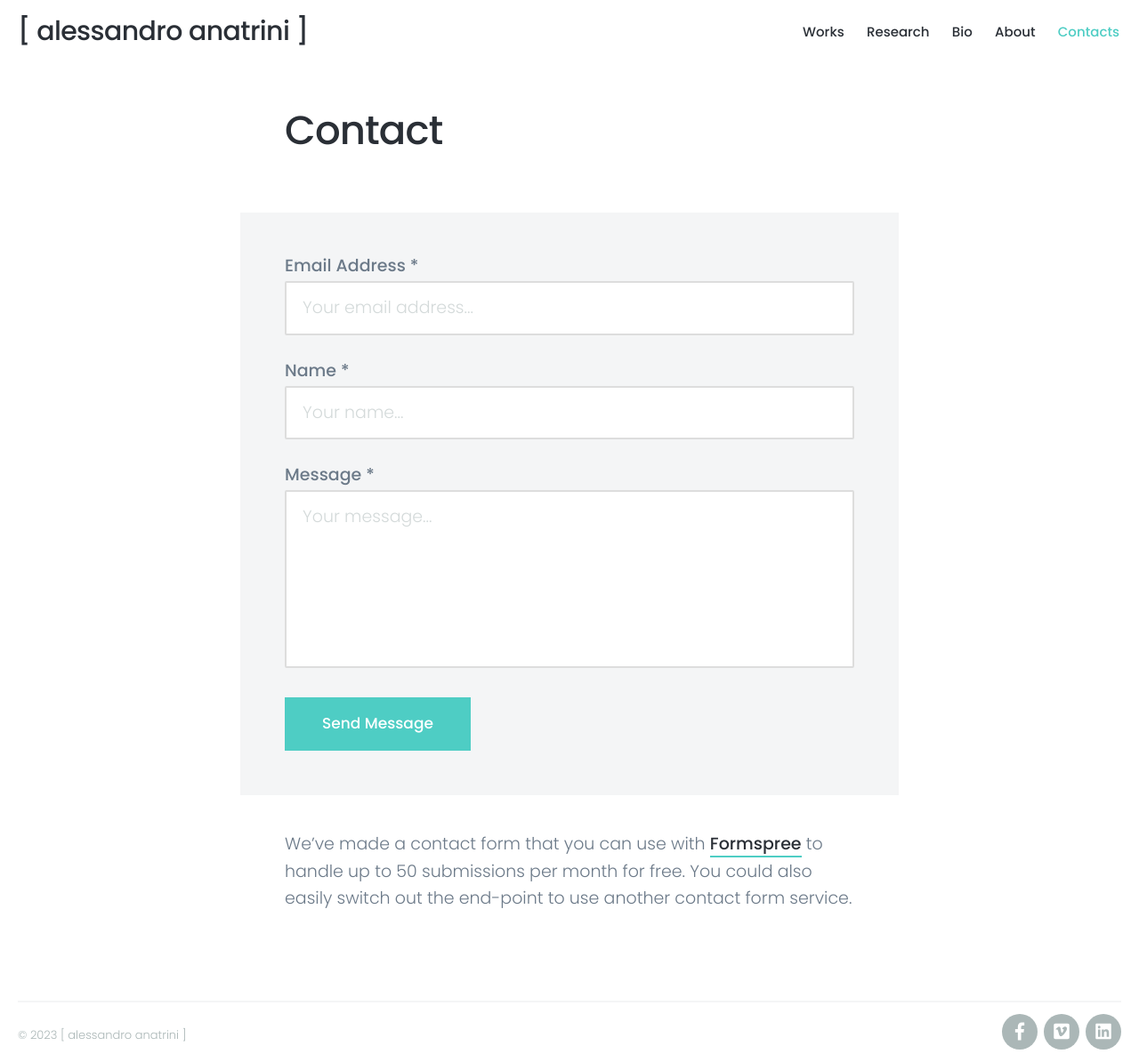
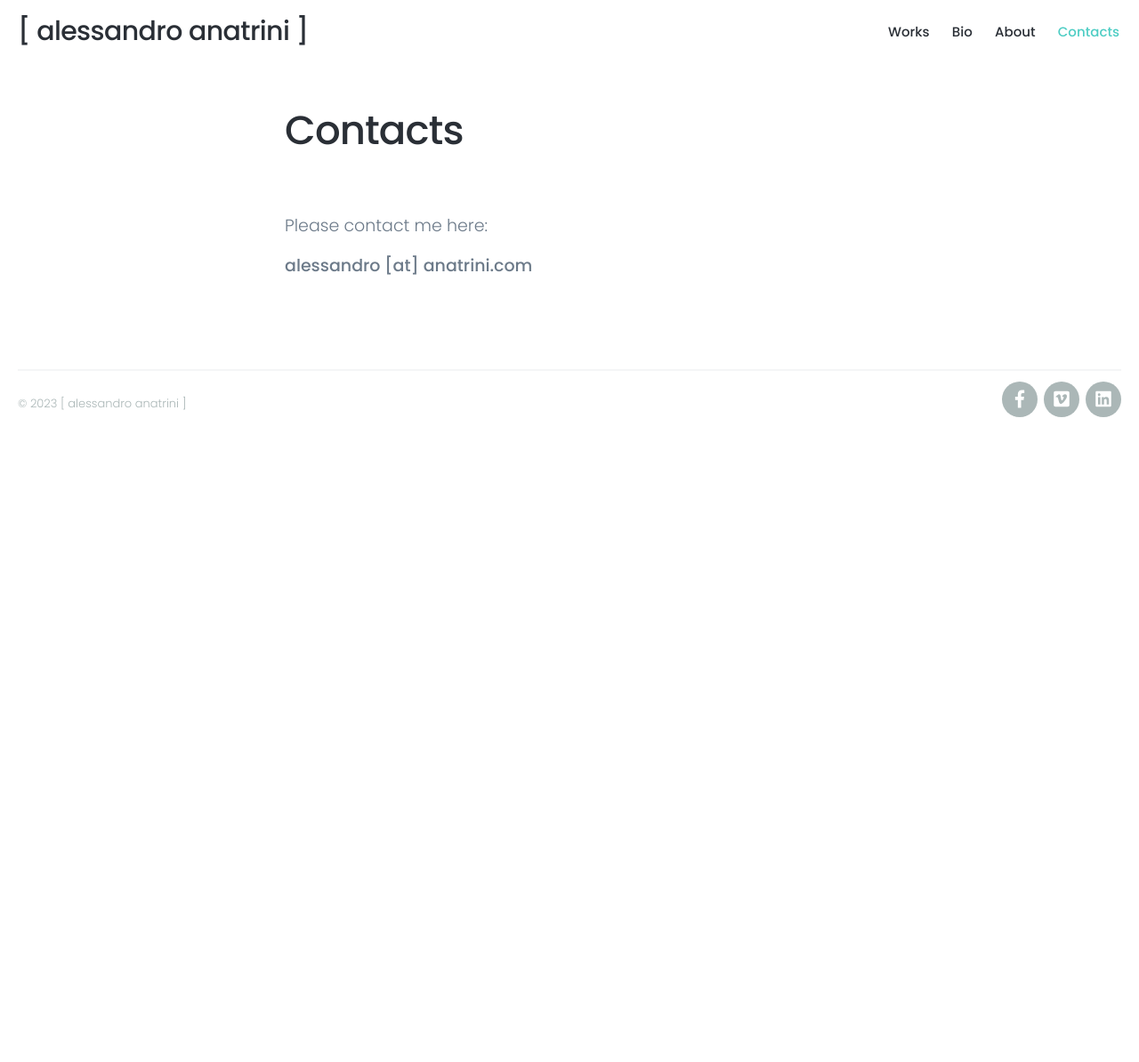
Before and after one commit to al-anatrini/al-anatrini.github.io, a Jekyll site: the page built from _pages/contacts.md, in a window 1280 px wide. Shown: the whole page at 89% size. Built offline with Jekyll 4.4.1, drawn with Linux system fonts in a browser that asks for light colours; nearby versions of some CDN libraries; after the commit the page ends 900 px from its top, so only the background shows below that.

Commit message:
update contacts

```diff
--- a/_data/settings.yml
+++ b/_data/settings.yml
@@ -10,8 +10,6 @@ menu_settings:
   menu_items:
     - title: 'Works'
       url: '/'
-    - title: 'Research'
-      url: '/research'
     - title: 'Bio'
       url: '/bio'
     - title: 'About'
--- a/_pages/contacts.md
+++ b/_pages/contacts.md
@@ -1,10 +1,10 @@
 ---
-title: Contact
+title: Contacts
 subtitle: ''
 description: ''
-featured_image: /images/demo/about.jpg
+featured_image: ''
 ---
 
-{% include contact-form.html %}
+Please contact me here:
 
-We've made a contact form that you can use with [Formspree](https://formspree.io/create/jekyllthemes) to handle up to 50 submissions per month for free. You could also easily switch out the end-point to use another contact form service.
+__alessandro [at] anatrini.com__
```
Also changed, not shown: _projects/2023-01-08-unfamiliar.md (+1 -1 lines), not_used/contacts.md (added, +10 -0 lines).
